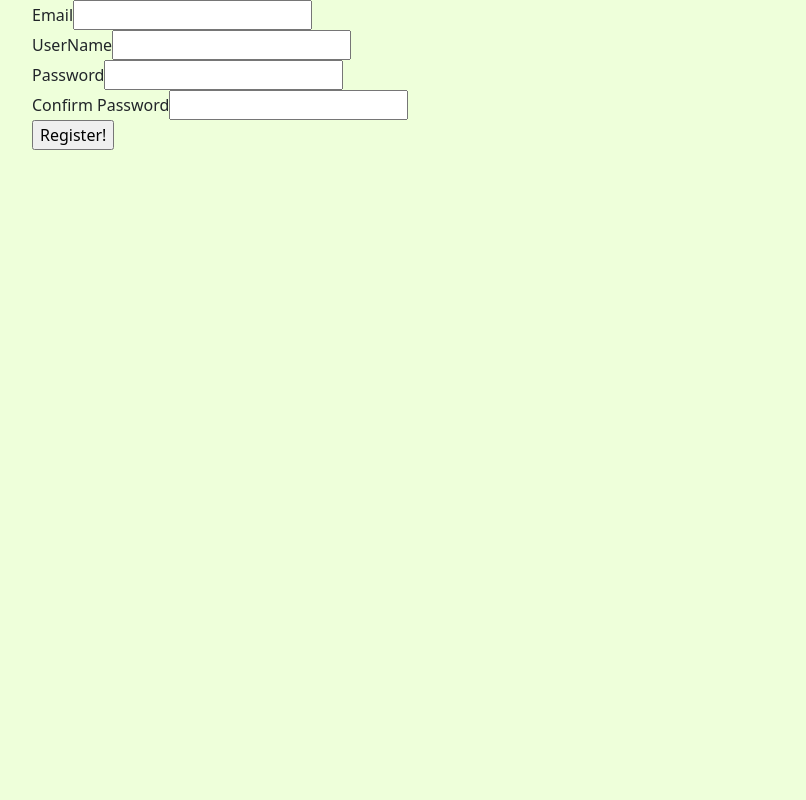
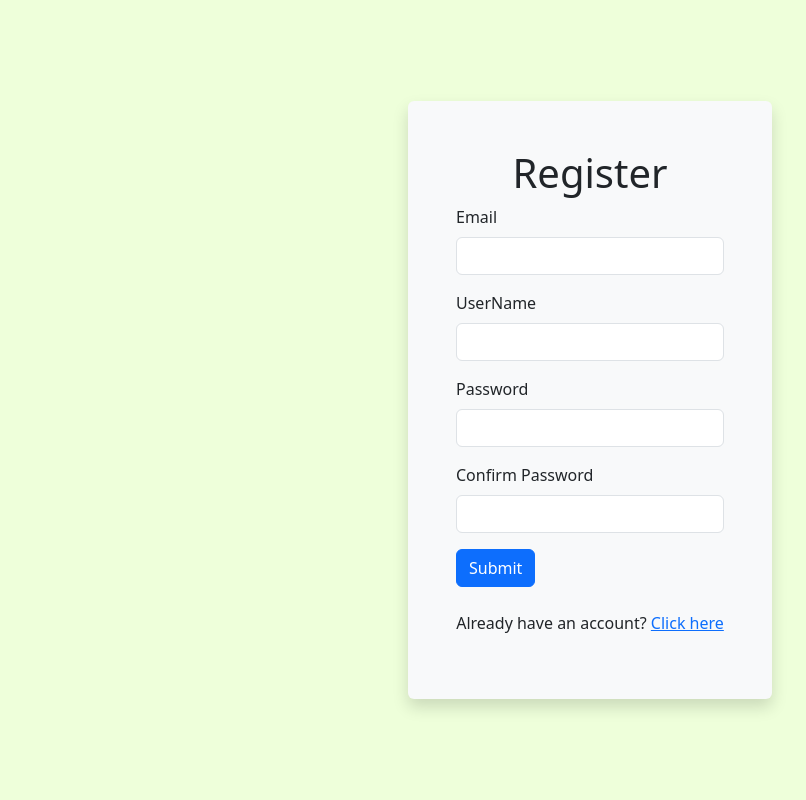
Before and after one commit to LacraruLeonard/BloomBuddy, a Flask app: page /register in a window 1280 px wide. Shown: the part 56-856 px from the top of the page, without its empty margins (50-856 px from the left). Before the commit the page ends 206 px from the top, so only its background shows below. Run offline with Flask 3, Linux system fonts and the light colour scheme; some libraries are stand-ins or nearby versions.

Commit message:
css changes to the pages

```diff
--- a/BloomBuddy/static/styles.css
+++ b/BloomBuddy/static/styles.css
@@ -32,5 +32,5 @@ body {
 
 .large-input {
     width: 100%; /* Adjust width as needed */
-    height: 200px; /* Adjust height as needed */
+    height: 100px; /* Adjust height as needed */
     }
--- a/BloomBuddy/templates/blog_post.html
+++ b/BloomBuddy/templates/blog_post.html
@@ -74,8 +74,6 @@
     {% endfor %}
 
 
-
-
 <script>
     document.querySelectorAll('.reply-button').forEach(function(button) {
         button.addEventListener('click', function() {
--- a/BloomBuddy/templates/index.html
+++ b/BloomBuddy/templates/index.html
@@ -5,7 +5,7 @@
 </div>
 
 <div class ="container">
-    {%for post in blog_posts.items %}
+   {% for post in blog_posts.items[::-1] %}
     <div class="card">
         <div class="card-body">
             <h2><a class="card-title" href="{{url_for('blog_posts.blog_post', blog_post_id=post.id)}}">{{post.title}}</a></h2>
@@ -16,7 +16,6 @@
     </div>
     {%endfor%}
 </div>
-
 <nav aria-label='Page Navigation example'>
   <ul class="pagination justify-content-center">
     {% for page_num in blog_posts.iter_pages(left_edge=1,right_edge=1,left_current=1,right_current=2)  %}
--- a/BloomBuddy/templates/register.html
+++ b/BloomBuddy/templates/register.html
@@ -1,11 +1,32 @@
 {% extends "base.html" %}
 {% block content %}
-  <form method="POST">
-    {{form.hidden_tag()}}
-    {{form.email.label}}{{form.email}}<br>
-    {{form.username.label}}{{form.username}}<br>
-    {{form.password.label}}{{form.password}}<br>
-    {{form.pass_confirm.label}}{{form.pass_confirm}}<br>
-    {{form.submit()}}
-  </form>
+<div class="container d-flex justify-content-center align-items-center vh-100">
+  <div class="col-md-4">
+    <div class="bg-light p-5 rounded shadow">
+        <h1 class="text-center">Register</h1>
+      <form method="POST">
+        {{form.hidden_tag()}}
+        <div class="mb-3">
+            {{form.email.label(class="form-label")}}
+            {{ form.email(id="InputEmail1", class="form-control") }}
+        </div>
+        <div class="mb-3">
+            {{form.username.label(class="form-label")}}
+            {{ form.username(id="InputUsername1", class="form-control") }}
+        </div>
+        <div class="mb-3">
+            {{form.password.label(class="form-label")}}
+            {{form.password(id="InputPassword1", class="form-control")}}
+        </div>
+        <div class="mb-3">
+            {{form.pass_confirm.label(class="form-label")}}
+            {{form.pass_confirm(id="InputPasswordConfirm1", class="form-control")}}
+        </div>
+        <button type="submit" class="btn btn-primary">Submit</button>
+      </form>
+        <br>
+      <p class="text-center">Already have an account? <a href="{{ url_for('users.login') }}">Click here</a></p>
+    </div>
+  </div>
+</div>
 {% endblock %}
--- a/BloomBuddy/users/forms.py
+++ b/BloomBuddy/users/forms.py
@@ -1,6 +1,6 @@
 from flask_wtf import FlaskForm
 from wtforms import StringField, PasswordField, SubmitField
-from wtforms.validators import DataRequired, Email, EqualTo
+from wtforms.validators import DataRequired, Email, EqualTo, Optional
 from wtforms import ValidationError
 from flask_wtf.file import FileField,FileAllowed
 
@@ -32,6 +32,8 @@ class UpdateUserForm(FlaskForm):
     email = StringField('Email', validators=[DataRequired(),Email()])
     username = StringField('Username', validators=[DataRequired()])
     picture = FileField('Update Profile Picture', validators=[FileAllowed(['jpg', 'png'])])
+    password = PasswordField('New Password', validators=[Optional(), EqualTo('pass_confirm', message='Passwords must match!')])
+    pass_confirm = PasswordField('Confirm New Password', validators=[Optional()])
     submit = SubmitField('Update')
 
     def check_email(self, field):
--- a/BloomBuddy/users/picture_handler.py
+++ b/BloomBuddy/users/picture_handler.py
@@ -4,17 +4,11 @@ from flask import current_app
 
 
 def add_profile_pic(pic_upload, username):
-
     filename = pic_upload.filename
-    # Grab extension type .jpg or .png
     ext_type = filename.split('.')[-1]
     storage_filename = str(username) + '.' + ext_type
     filepath = os.path.join(current_app.root_path, 'static\\profile_pics', storage_filename)
-
-    # Play Around with this size.
     output_size = (200, 200)
-
-    # Open the picture and save it
     pic = Image.open(pic_upload)
     pic.thumbnail(output_size)
     pic.save(filepath)
--- a/BloomBuddy/users/views.py
+++ b/BloomBuddy/users/views.py
@@ -5,6 +5,7 @@ from BloomBuddy import db
 from BloomBuddy.models import User, BlogPost
 from BloomBuddy.users.forms import RegistrationForm, LoginForm, UpdateUserForm
 from BloomBuddy.users.picture_handler import add_profile_pic
+from werkzeug.security import generate_password_hash
 
 users = Blueprint('users',__name__)
 
@@ -59,6 +60,8 @@ def account():
             current_user.profile_image = pic
         current_user.username = form.username.data
         current_user.email = form.email.data
+        if form.password.data:
+            current_user.password_hash = generate_password_hash(form.password.data)
         db.session.commit()
         flash('User Account Updated')
         return redirect(url_for('users.account'))
```
Also changed, not shown: BloomBuddy/templates/account.html (+22 -9 lines), BloomBuddy/templates/login.html (+21 -6 lines), BloomBuddy/data.sqlite, BloomBuddy/static/profile_pics/PlantLover2323.png (added), BloomBuddy/static/profile_pics/default_profile.png (added), BloomBuddy/static/uploaded_images/Captura_de_ecran_2024-03-05_211338.png (added).
